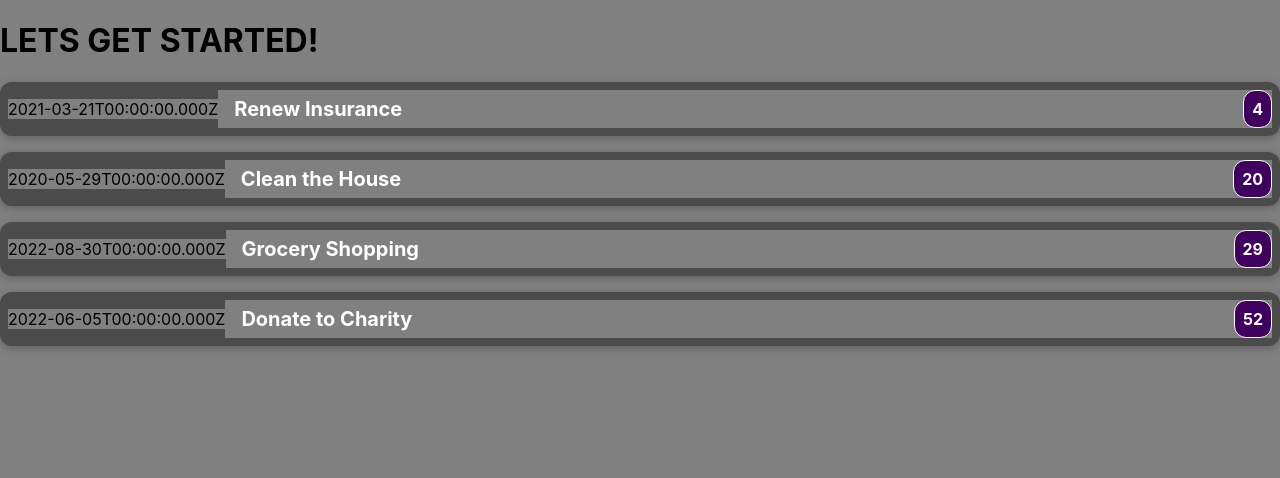
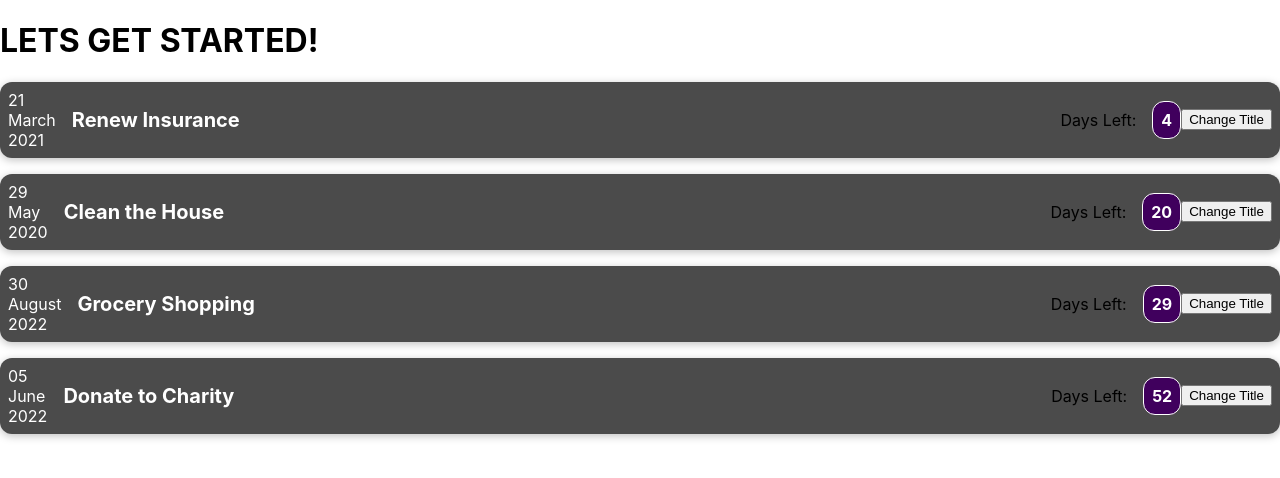
Before and after one commit to EFEKAANLULE/todo-efe, a React (Create React App) app: page / in a window 1280 px wide. Shown: the top 478 px of the page. Built offline with nearby package versions, Linux system fonts and the light colour scheme.

Commit message:
refactor: :white_check_mark: Understanding how onclick and console.log works with React
Put out a ClickHandler function to change title h2, but only can see in console

```diff
--- a/src/App.css
+++ b/src/App.css
@@ -1,9 +1,8 @@
-*{
-  background: grey;
-}
+
 
 .App {
   text-align: center;
+
 }
 
 .App-logo {
--- a/src/components/DaysLeft.css
+++ b/src/components/DaysLeft.css
@@ -7,6 +7,9 @@
     margin: 1rem 0;
     border-radius: 12px;
     background-color: #4b4b4b;
+  }
+  .date{
+    color: white;
   }
 
   .days-left__description {
--- a/src/components/DaysLeft.js
+++ b/src/components/DaysLeft.js
@@ -1,16 +1,26 @@
 import './DaysLeft.css';
 
+import './TasksDate';
+import TasksDate from './TasksDate';
 function DaysLeft(props) {
 
+    let title=props.title;
+
+    const clickHandler=() => {
+        console.log('Tıklandı !! ');
+        title='Updated!';
+        console.log(title);
+
+    }
     return (
         <div className='days-left'>
-            <div>
-            {props.date.toISOString()}
-            </div>
+            <TasksDate date={props.date} ></TasksDate>
             <div className='days-left__description'>
                 <h2>{props.title} </h2>
+                <p> Days Left:</p>
                 <div className='days-left__days'>{props.daysleft}</div>
             </div>
+            <button onClick={clickHandler} >Change Title</button>
         </div>
     );
 }
--- /dev/null
+++ b/src/components/TasksDate.js
@@ -0,0 +1,22 @@
+
+function TasksDate(props) {
+
+    const month = props.date.toLocaleString('en-US',{month:'long'})
+    const day = props.date.toLocaleString('en-US',{day:'2-digit'})
+    const year = props.date.getFullYear()
+
+    return(
+
+
+        <div className='date'>
+
+            <div>{day}</div>
+            <div>{month}</div>
+            <div>{year}</div>
+
+        </div>
+    );
+
+}
+
+export default TasksDate;
```
